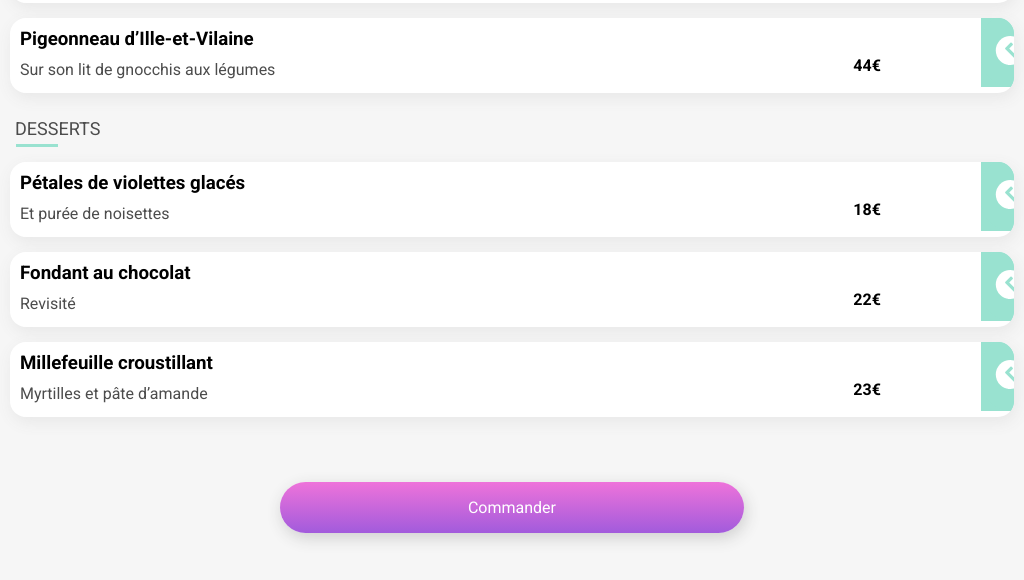
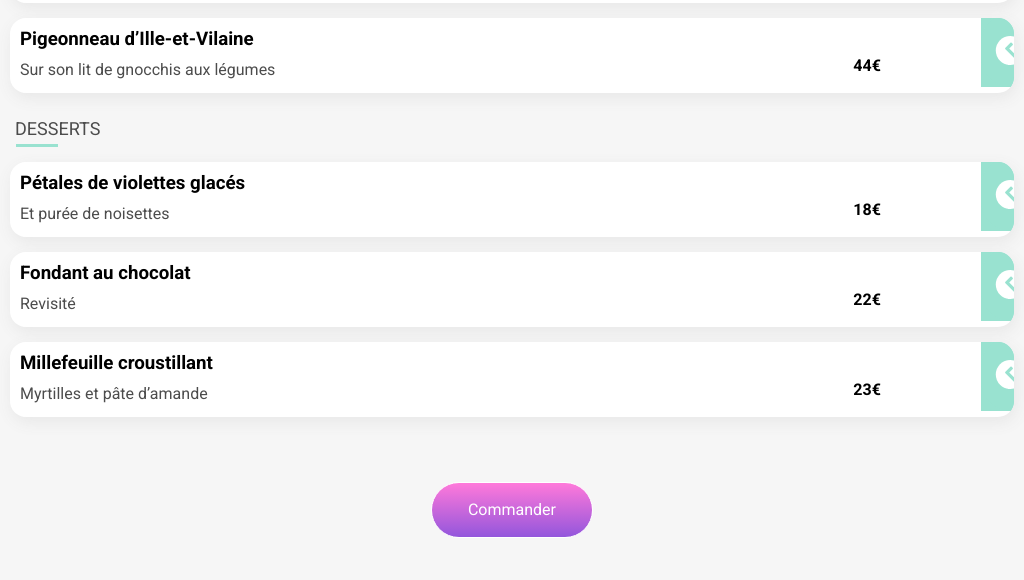
Before and after one commit to Marie-GwenaelleFahem/Oh-my-food, a plain HTML site: page alafrancaise.html in a window 1024 px wide. Shown: the part 924-1504 px from the top of the page. Drawn offline with Linux system fonts and the light colour scheme; a web font is replaced by a local one.

Commit message:
new adds

```diff
--- a/alafrancaise.html
+++ b/alafrancaise.html
@@ -196,7 +196,7 @@
         </div>
     </section>
     <div class="commander">
-        <div class="order"><p>Commander</p></div>
+        <a href="#">Commander</a>
     </div>
     <footer>
         <h3>ohmyfood</h3>
--- a/style.css
+++ b/style.css
@@ -453,9 +453,9 @@ body h2 {
 
     .commander {
         background-color: #f6f6f6;
-        padding: 20px;
+        padding: 50px;
     }
-    .order:hover {
+    .commander a:hover {
         background: hsla(310, 78%, 69%, 1);
         background: linear-gradient(45deg, hsla(310, 78%, 69%, 0.9) 45%, hsla(273, 65%, 61%, 0.7) 60%);
         background: -moz-linear-gradient(45deg, hsla(310, 78%, 69%, 0.9) 45%, hsla(273, 65%, 61%, 0.7) 60%);
@@ -463,16 +463,17 @@ body h2 {
         filter: progid: DXImageTransform.Microsoft.gradient( startColorstr="#EE73DA", endColorstr="#A25BDC", GradientType=1 );
         box-shadow: 2px 5px 16px 0px #cfcfcf, 5px 5px 15px 5px rgb(0 0 0 / 0%);
     }
-    .order {
-        display: flex;
-        border-radius: 2rem;
-        margin: 28px 470px;
-        background: linear-gradient(#ee73da, #a25bdc);
-        justify-content: center;
-        box-shadow: 2px 5px 16px 0px #cfcfcf, 5px 5px 15px 5px rgb(0 0 0 / 0%);
-    }
-    .order p {
+    .commander a {
+        display: block;
+        margin: auto;
+        text-align: center;
+        border: 1px solid;
+        background: linear-gradient(#FF79DA,#9356DC);
+        width: 6em;
+        padding: 1.1em 2em;
+        border-radius: 5em;
         color: white;
+        text-decoration: none;
     }
 /*FIN PAGE RESTAURANTS*/
 }
@@ -891,9 +892,9 @@ body h2 {
     }
     .commander {
         background-color: #f6f6f6;
-        padding: 20px;
+        padding: 50px;
     }
-    .order:hover {
+    .commander a:hover {
         background: hsla(310, 78%, 69%, 1);
         background: linear-gradient(45deg, hsla(310, 78%, 69%, 0.9) 45%, hsla(273, 65%, 61%, 0.7) 60%);
         background: -moz-linear-gradient(45deg, hsla(310, 78%, 69%, 0.9) 45%, hsla(273, 65%, 61%, 0.7) 60%);
@@ -901,16 +902,17 @@ body h2 {
         filter: progid: DXImageTransform.Microsoft.gradient( startColorstr="#EE73DA", endColorstr="#A25BDC", GradientType=1 );
         box-shadow: 2px 5px 16px 0px #cfcfcf, 5px 5px 15px 5px rgb(0 0 0 / 0%);
     }
-    .order {
-        display: flex;
-        border-radius: 2rem;
-        margin: 28px 70px;
-        background: linear-gradient(#ee73da, #a25bdc);
-        justify-content: center;
-        box-shadow: 2px 5px 16px 0px #cfcfcf, 5px 5px 15px 5px rgb(0 0 0 / 0%);
-    }
-    .order p {
+    .commander a {
+        display: block;
+        margin: auto;
+        text-align: center;
+        border: 1px solid;
+        background: linear-gradient(#FF79DA,#9356DC);
+        width: 6em;
+        padding: 1.1em 2em;
+        border-radius: 5em;
         color: white;
+        text-decoration: none;
     }
 }
 /*FIN PAGE RESTAURANTS*/
@@ -1348,9 +1350,9 @@ body h2 {
     }
     .commander {
         background-color: #f6f6f6;
-        padding: 20px;
+        padding: 50px;
     }
-    .order:hover {
+    .commander a:hover {
         background: hsla(310, 78%, 69%, 1);
         background: linear-gradient(45deg, hsla(310, 78%, 69%, 0.9) 45%, hsla(273, 65%, 61%, 0.7) 60%);
         background: -moz-linear-gradient(45deg, hsla(310, 78%, 69%, 0.9) 45%, hsla(273, 65%, 61%, 0.7) 60%);
@@ -1358,15 +1360,16 @@ body h2 {
         filter: progid: DXImageTransform.Microsoft.gradient( startColorstr="#EE73DA", endColorstr="#A25BDC", GradientType=1 );
         box-shadow: 2px 5px 16px 0px #cfcfcf, 5px 5px 15px 5px rgb(0 0 0 / 0%);
     }
-    .order {
-        display: flex;
-        border-radius: 2rem;
-        margin: 30px 260px;
-        background: linear-gradient(#ee73da, #a25bdc);
-        justify-content: center;
-        box-shadow: 2px 5px 16px 0px #cfcfcf, 5px 5px 15px 5px rgb(0 0 0 / 0%);
-    }
-    .order p {
+    .commander a {
+        display: block;
+        margin: auto;
+        text-align: center;
+        border: 1px solid;
+        background: linear-gradient(#FF79DA,#9356DC);
+        width: 6em;
+        padding: 1.1em 2em;
+        border-radius: 5em;
         color: white;
+        text-decoration: none;
     }
 }
```
Also changed, not shown: lanoteenchantee.html (+1 -1 lines), lapalette.html (+1 -1 lines), ledelicedessens.html (+1 -1 lines).
